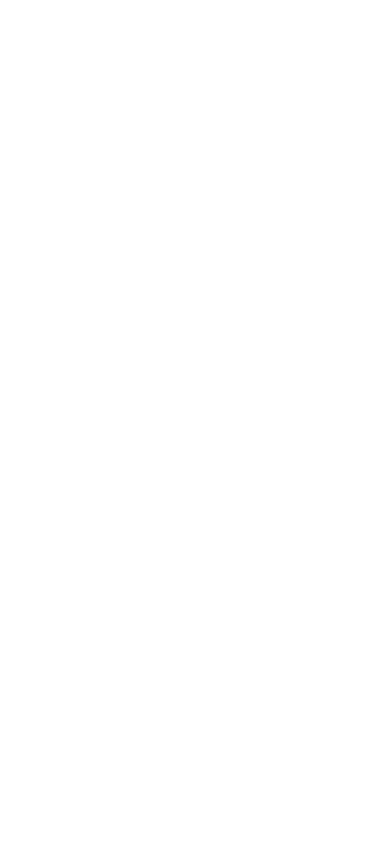
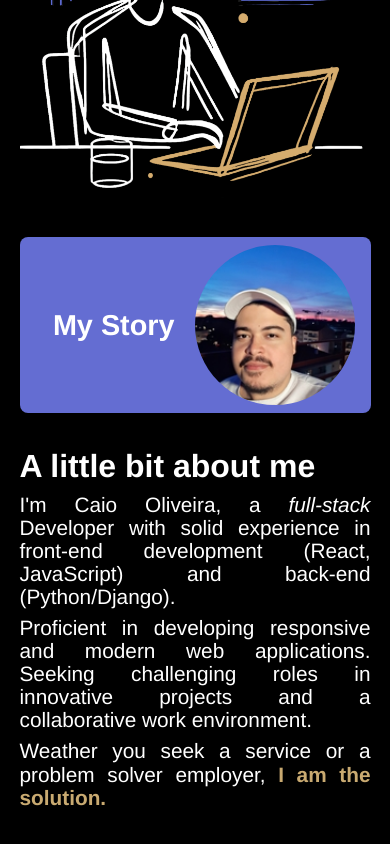
Before and after one commit to oCaio-re/my_next_portfolio, a Next.js app: page / in a window 390 px wide. Shown: the part 1074-1918 px from the top of the page. Before the commit the page ends 1688 px from the top, so only its background shows below. Built offline with nearby package versions, Linux system fonts and the light colour scheme.

Commit message:
about me mobile done

```diff
--- /dev/null
+++ b/app/components/About.tsx
@@ -0,0 +1,35 @@
+import React from 'react';
+
+export function About() {
+    return (
+        <section id="about" className="grid-cols-1 md:grid-cols-2 w-[90vw] mt-[5rem] m-auto">
+            <img alt-="about-me-img" src="../../images/about-me-image.png" className="mb-[1em]"/>
+            <div className="gap-[4rem]">
+                <div className="flex bg-[#646DD2] rounded-md items-center px-4 py-2 mb-[1em]">
+                        <p className="text-[1.8rem] text-white font-bold ml-auto mr-5">
+                            My Story
+                        </p>
+                        <img className="w-40 h-40 object-cover rounded-full" src="../../images/caio-profile-half.jpeg" alt="profile-picture"/>
+                </div>
+                <div className="text-white text-[1.3rem] text-justify">
+                    <p className="text-left font-bold mb-2 text-[2rem]">
+                        A little bit about me
+                    </p>
+
+                    <p className="">
+                        I&#39;m Caio Oliveira,
+                        a <i>full-stack</i> Developer with solid experience in front-end development (React, JavaScript) and back-end (Python/Django).
+                    </p>
+                    <p className="mt-2 mb-2">
+                        Proficient in developing responsive and modern web applications. Seeking challenging roles
+                        in innovative projects and a collaborative work environment.
+                    </p>
+                    <p className="">
+                        Weather you seek a service or a problem solver employer,
+                        <b className="text-[#C9AA71]"> I am the solution.</b>
+                    </p>
+                </div>
+            </div>
+        </section>
+    );
+}
--- /dev/null
+++ b/app/components/Services.tsx
@@ -0,0 +1,11 @@
+import React from 'react';
+
+function Services() {
+    return (
+        <div>
+
+        </div>
+    );
+}
+
+export default Services;
--- a/app/globals.css
+++ b/app/globals.css
@@ -42,7 +42,7 @@
 }
 
 body {
-  /*background-color: black;*/
+  background-color: black;
   font-family: DMsans, Helvetica, sans-serif;
 }
 
--- a/app/page.tsx
+++ b/app/page.tsx
@@ -1,13 +1,15 @@
 import React from 'react';
 import {MobileNavbar} from "@/app/components/MobileNavbar";
 import {Home} from "@/app/components/Home";
+import {About} from "@/app/components/About";
 
 function Page() {
     return (
         <div className="overflow-x-hidden h-full text-4xl text-center flex flex-col">
             <MobileNavbar />
             <Home/>
-            <section id="about" className="h-[100vh]">
+            <About/>
+            <section className="h-[100vh]">
                 sadlgfmksdgf
             </section>
         </div>
```
